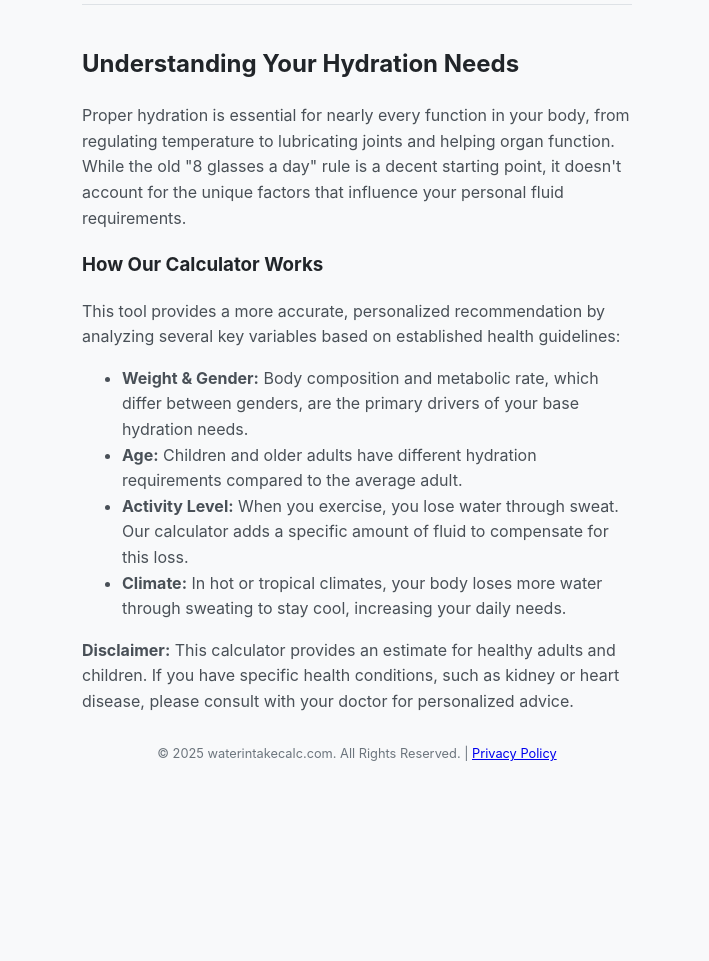
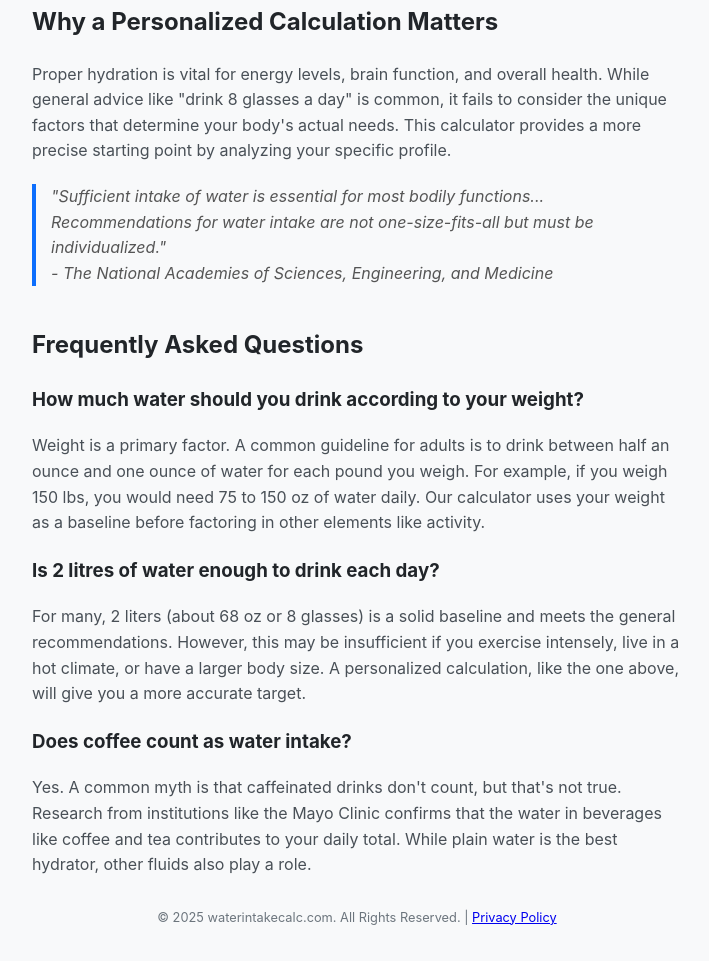
Before and after one commit to bruce-gene/water-intake, a plain HTML site: page index.html in a window 1280 px wide. Shown: the part 920-1881 px from the top of the page, without its empty margins (283-992 px from the left). Before the commit the page ends 1718 px from the top, so only its background shows below. Drawn offline with Linux system fonts and the light colour scheme.

Commit message:
Update index.html

```diff
--- a/index.html
+++ b/index.html
@@ -1,55 +1,59 @@
 <!DOCTYPE html>
 <html lang="en">
 <head>
-  <!-- All head tags remain the same, including SEO and Schema -->
+  <!-- Finalized, SERP-optimized metadata with a "Calculator-First" approach -->
   <meta charset="UTF-8">
   <meta name="viewport" content="width=device-width,initial-scale=1">
-  <title>Daily Water Intake Calculator - Find Your Hydration Goal</title>
-  <meta name="description" content="How much water should you drink? Get a personalized daily water intake goal in ounces (oz) and liters (L) based on your age, weight, gender, activity, and climate with our easy-to-use calculator.">
 
-  <!-- Canonical URL updated to non-www version -->
+  <!-- Final, Optimized Title: Puts the primary keyword first. -->
+  <title>Daily Water Intake Calculator - How Much Water Should You Drink?</title>
+
+  <!-- Final, Optimized Meta Description: Clearly states what the tool is. -->
+  <meta name="description" content="A simple, free water intake calculator to find your personalized daily hydration goal. Determines how much water to drink based on weight, age, gender, and activity.">
+
+  <!-- Canonical & Open Graph Tags -->
   <link rel="canonical" href="https://waterintakecalc.com/">
-
-  <!-- Open Graph Tags updated to non-www version -->
-  <meta property="og:title" content="Daily Water Intake Calculator - Accurate & Simple">
-  <meta property="og:description" content="Get a personalized hydration goal in seconds. Our calculator uses a science-based formula to give you the most accurate daily water recommendation.">
+  <meta property="og:title" content="Daily Water Intake Calculator">
+  <meta property="og:description" content="Get a science-based, personalized water intake goal in seconds with our free and easy-to-use calculator.">
   <meta property="og:type" content="website">
   <meta property="og:url" content="https://waterintakecalc.com/">
   <meta property="og:image" content="https://waterintakecalc.com/og-image.png">
 
+  <!-- Schema Markup (Optimized for high-value FAQ snippets) -->
   <script type="application/ld+json">
   {
     "@context": "https://schema.org",
     "@type": "FAQPage",
     "mainEntity": [{
       "@type": "Question",
-      "name": "How much water should I drink a day?",
+      "name": "How much water should you drink according to your weight?",
       "acceptedAnswer": {
         "@type": "Answer",
-        "text": "The ideal daily water intake varies based on factors like age, weight, gender, activity level, and climate. Our calculator provides a personalized recommendation in ounces and liters by taking these key factors into account."
+        "text": "Weight is a primary factor in determining water needs. A common starting point for adults is to drink about half an ounce to one ounce of water for each pound of body weight. For example, a 150-pound person would need between 75 to 150 ounces of water per day. Our calculator refines this estimate by also considering your age, gender, and activity level."
       }
-    },{
+    }, {
       "@type": "Question",
-      "name": "How is the water intake calculated?",
+      "name": "Is 2 litres of water enough to drink each day?",
       "acceptedAnswer": {
         "@type": "Answer",
-        "text": "Our calculator uses a rule-based model. For adults, it starts with a base amount determined by weight and gender (0.67 oz/lb for males, 0.5 oz/lb for females) and then adds specific amounts for activity level and tropical climates. For children under 14, it provides a general recommendation based on age brackets."
+        "text": "For many people, 2 liters (about 68 ounces or 8 glasses) is a reasonable daily goal and a good starting point. However, this 'one-size-fits-all' advice may not be sufficient for individuals who are larger, more active, or live in hot climates. A personalized calculation is often more accurate."
       }
-    },{
+    }, {
       "@type": "Question",
-      "name": "Does coffee or tea count towards my water intake?",
+      "name": "Does coffee count as water intake?",
       "acceptedAnswer": {
         "@type": "Answer",
-        "text": "Yes, caffeinated beverages like coffee and tea do contribute to your daily fluid intake. While they have a mild diuretic effect, the amount of water in them outweighs the fluid loss. However, plain water is always the best source of hydration."
+        "text": "Yes, contrary to old beliefs, beverages like coffee and tea do contribute to your daily fluid intake. According to the Mayo Clinic, while caffeine has a mild diuretic effect, the water in these drinks more than makes up for the fluid loss. However, water remains the best choice for pure, calorie-free hydration."
       }
     }]
   }
   </script>
 
+  <!-- Styles -->
   <style>
     :root { --primary-color: #0d6efd; --background-color: #f8f9fa; --text-color: #212529; --card-bg-color: #ffffff; --border-color: #dee2e6; --result-bg-color: #e7f5ff; --result-border-color: #90cfff; }
     body { font-family: -apple-system, BlinkMacSystemFont, "Segoe UI", Roboto, "Helvetica Neue", Arial, sans-serif; background-color: var(--background-color); color: var(--text-color); margin: 0; padding: 20px; line-height: 1.6; }
-    .container { max-width: 550px; width: 100%; margin: auto; }
+    .container { max-width: 650px; width: 100%; margin: auto; }
     .header { text-align: center; margin-bottom: 30px; }
     .logo { color: var(--primary-color); font-size: 2.5em; display: inline-block; line-height: 1; }
     h1 { font-size: 2.2em; margin: 10px 0; display: inline-block; vertical-align: middle; margin-left: 10px; }
@@ -72,8 +76,10 @@
     .checkbox-label { display: flex; align-items: center; font-weight: normal; }
     .checkbox-label input { width: auto; margin: 0 10px 0 0; }
     .content-section { text-align: left; margin-top: 40px; padding-top: 20px; border-top: 1px solid var(--border-color); }
-    .content-section h2 { font-size: 1.5em; color: var(--text-color); }
+    .content-section h2, .content-section h3 { color: var(--text-color); }
     .content-section p, .content-section ul { color: #495057; }
+    .content-section blockquote { border-left: 4px solid var(--primary-color); padding-left: 15px; margin: 20px 0; font-style: italic; color: #555; }
+    .faq-item { margin-bottom: 20px; }
   </style>
 </head>
 <body>
@@ -133,29 +139,35 @@
       </div>
 
       <section class="content-section">
-        <h2>Understanding Your Hydration Needs</h2>
-        <p>Proper hydration is essential for nearly every function in your body, from regulating temperature to lubricating joints and helping organ function. While the old "8 glasses a day" rule is a decent starting point, it doesn't account for the unique factors that influence your personal fluid requirements.</p>
-        <h3>How Our Calculator Works</h3>
-        <p>This tool provides a more accurate, personalized recommendation by analyzing several key variables based on established health guidelines:</p>
-        <ul>
-          <li><strong>Weight & Gender:</strong> Body composition and metabolic rate, which differ between genders, are the primary drivers of your base hydration needs.</li>
-          <li><strong>Age:</strong> Children and older adults have different hydration requirements compared to the average adult.</li>
-          <li><strong>Activity Level:</strong> When you exercise, you lose water through sweat. Our calculator adds a specific amount of fluid to compensate for this loss.</li>
-          <li><strong>Climate:</strong> In hot or tropical climates, your body loses more water through sweating to stay cool, increasing your daily needs.</li>
-        </ul>
-        <p><strong>Disclaimer:</strong> This calculator provides an estimate for healthy adults and children. If you have specific health conditions, such as kidney or heart disease, please consult with your doctor for personalized advice.</p>
+        <h2>Why a Personalized Calculation Matters</h2>
+        <p>Proper hydration is vital for energy levels, brain function, and overall health. While general advice like "drink 8 glasses a day" is common, it fails to consider the unique factors that determine your body's actual needs. This calculator provides a more precise starting point by analyzing your specific profile.</p>
+        <blockquote>
+          "Sufficient intake of water is essential for most bodily functions... Recommendations for water intake are not one-size-fits-all but must be individualized."
+          <br><em>- The National Academies of Sciences, Engineering, and Medicine</em>
+        </blockquote>
+
+        <h2 style="margin-top: 40px;">Frequently Asked Questions</h2>
+        <div class="faq-item">
+            <h3>How much water should you drink according to your weight?</h3>
+            <p>Weight is a primary factor. A common guideline for adults is to drink between half an ounce and one ounce of water for each pound you weigh. For example, if you weigh 150 lbs, you would need 75 to 150 oz of water daily. Our calculator uses your weight as a baseline before factoring in other elements like activity.</p>
+        </div>
+        <div class="faq-item">
+            <h3>Is 2 litres of water enough to drink each day?</h3>
+            <p>For many, 2 liters (about 68 oz or 8 glasses) is a solid baseline and meets the general recommendations. However, this may be insufficient if you exercise intensely, live in a hot climate, or have a larger body size. A personalized calculation, like the one above, will give you a more accurate target.</p>
+        </div>
+        <div class="faq-item">
+            <h3>Does coffee count as water intake?</h3>
+            <p>Yes. A common myth is that caffeinated drinks don't count, but that's not true. Research from institutions like the Mayo Clinic confirms that the water in beverages like coffee and tea contributes to your daily total. While plain water is the best hydrator, other fluids also play a role.</p>
+        </div>
       </section>
     </main>
 
     <footer style="text-align: center; margin-top: 30px; font-size: 0.8em; color: #6c757d;">
-        <!-- Footer updated to non-www version -->
         <p>© 2025 waterintakecalc.com. All Rights Reserved. | <a href="/privacy-policy">Privacy Policy</a></p>
     </footer>
-
   </div>
 
   <script>
-    // The JavaScript code does not need any changes.
     document.getElementById('calc').onclick = async () => {
       const resultSection = document.getElementById('result-section');
       const resultPrimaryEl = resultSection.querySelector('.result-primary');
```
